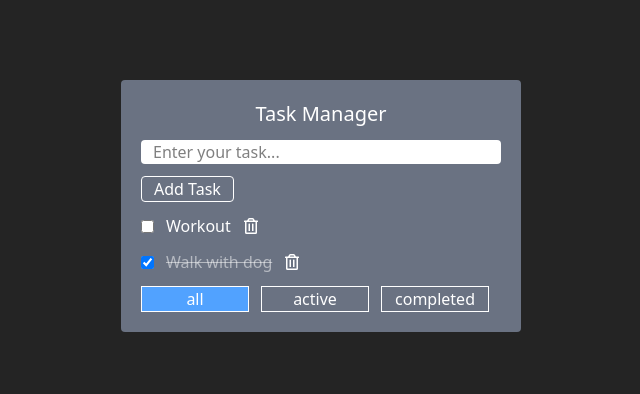
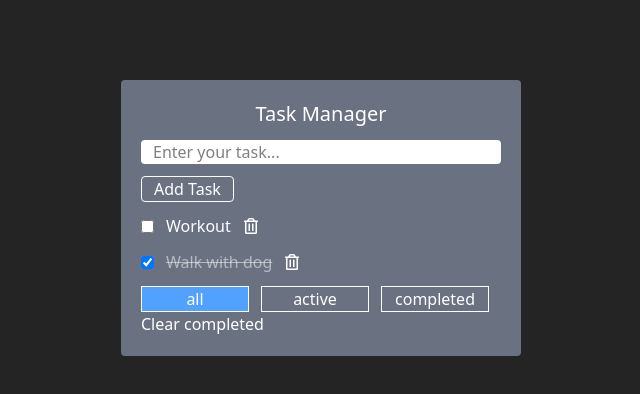
Before and after one commit to Vladimir-Bukhanov/Task-manager, a React (Vite) app: page / in a window 1280 px wide. Shown: the top 394 px of the page, without its empty margins (319-959 px from the left). Built offline with nearby package versions, Linux system fonts and the light colour scheme.

Commit message:
feat: add button to clean completed tasks

```diff
--- a/src/App.tsx
+++ b/src/App.tsx
@@ -79,6 +79,11 @@ export default function App() {
     )))
   }
 
+  const clear = () => {
+    setTasks(prev => prev.filter(task => !task.completed))
+  }
+
+
   return (
     <div className='w-100 bg-gray-500 rounded p-5 mt-20 mx-auto'>
       <h1 className='text-center mb-3 text-xl'>
@@ -97,6 +102,11 @@ export default function App() {
         onFilterChange={setFilter}
         currentBtn={filter}
       />
+      <button
+        onClick={clear}
+      >
+        Clear completed
+      </button>
     </div>
   )
 }
```
